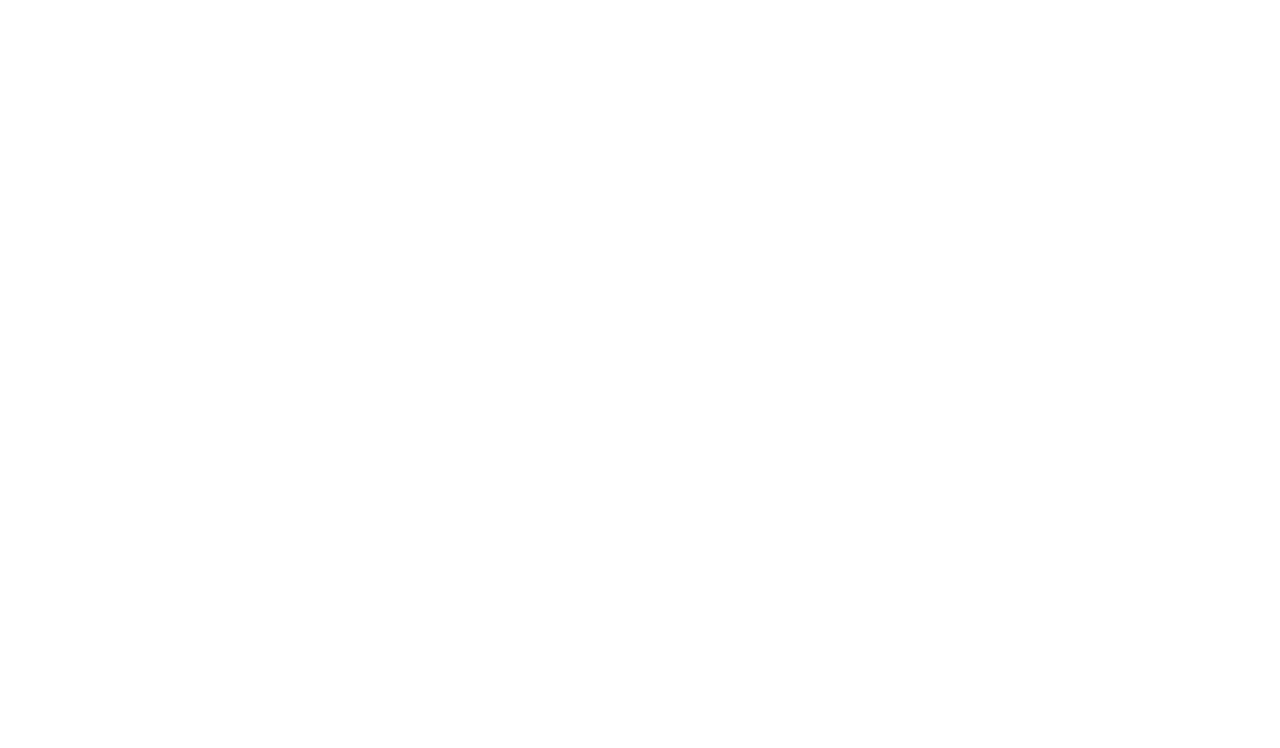
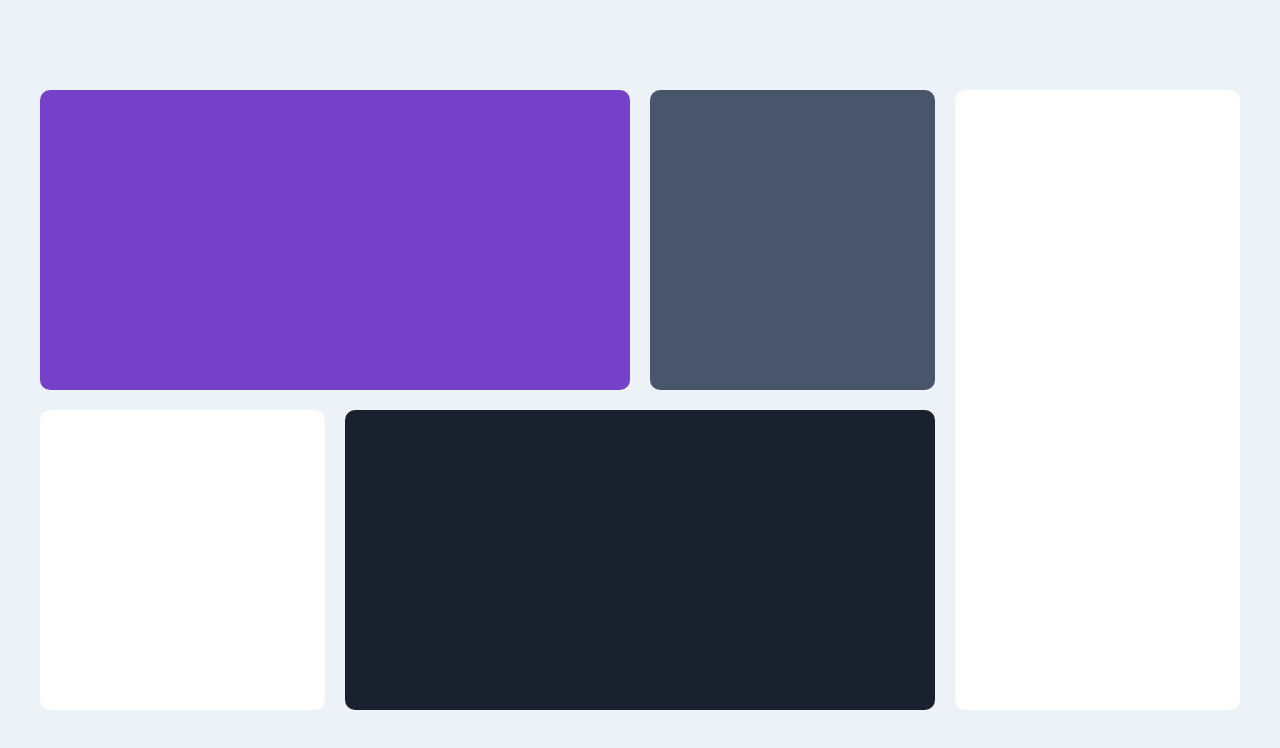
Before and after one commit to Ounaio/Testimonials-grid-section, a plain HTML site: page index.html in a window 1280 px wide. Drawn offline with Linux system fonts and the light colour scheme.

Commit message:
Portable

```diff
--- a/index.html
+++ b/index.html
@@ -5,10 +5,7 @@
   <meta name="viewport" content="width=device-width, initial-scale=1.0"> <!-- displays site properly based on user's device -->
   <link rel="stylesheet" href="style.css">
   <link rel="icon" type="image/png" sizes="32x32" href="./images/favicon-32x32.png">
-
   <title>Frontend Mentor | [Challenge Name Here]</title>
-
-  <!-- Feel free to remove these styles or customise in your own stylesheet 👍 -->
   <style>
     .attribution { font-size: 11px; text-align: center; }
     .attribution a { color: hsl(228, 45%, 44%); }
@@ -16,7 +13,14 @@
 </head>
 <body>
 
+  <div class="base">
+    <div class="contenair1"></div>
+    <div class="contenair2"></div>
+    <div class="contenair3"></div>
+    <div class="contenair4"></div>
+    <div class="contenair5"></div>
 
+  </div>
 </body>
 </html>
 
--- a/style.css
+++ b/style.css
@@ -0,0 +1,119 @@
+@import url('https://fonts.googleapis.com/css2?family=Barlow+Semi+Condensed:ital,wght@0,100;0,200;0,300;0,400;0,500;0,600;0,700;0,800;0,900;1,100;1,200;1,300;1,400;1,500;1,600;1,700;1,800;1,900&display=swap');
+
+:root{
+    --Moderate-violet: hsl(263, 55%, 52%);
+    --Very-dark-grayish-blue: hsl(217, 19%, 35%);
+    --Very-dark-blackish-blue: hsl(219, 29%, 14%);
+    --White: hsl(0, 0%, 100%);
+
+    --Light-gray: hsl(0, 0%, 81%);
+    --Light-grayish-blue: hsl(210, 46%, 95%);
+}
+
+* {
+    margin: 0;
+    padding: 0;
+    box-sizing: border-box;
+}
+
+body {
+    min-height: 100vh;
+    display: flex;
+    justify-content: center;
+    align-items: center;
+    background-color: var(--Light-grayish-blue);
+    padding: 20px;
+    font-family: barlow;
+}
+
+.base {
+    display: grid;
+    grid-template-columns: repeat(4, 1fr);
+    grid-template-rows: repeat(2, 300px);
+    gap: 20px;
+    max-width: 1200px;
+    width: 100%;
+}
+
+.contenair1, .contenair2, .contenair3,
+.contenair4, .contenair5, .contenair6 {
+    border-radius: 10px;
+    padding: 20px;
+    color: white;
+    display: flex;
+    justify-content: center;
+    align-items: center;
+    font-size: 1.5rem;
+    transition: transform 0.3s ease;
+}
+
+/* Disposition spécifique des conteneurs */
+.contenair1 {
+    background-color: var(--Moderate-violet);
+    grid-column: 1 / 3;
+    grid-row: 1 / 2;
+}
+
+.contenair2 {
+    background-color: var(--Very-dark-grayish-blue);
+    grid-column: 3 / 4;
+    grid-row: 1 / 2;
+}
+
+.contenair3 {
+    background-color: var(--White);
+    grid-column: 4 / 5;
+    grid-row: 1 / 3;
+}
+
+.contenair4 {
+    background-color: var(--White);
+    grid-column: 1 / 2;
+    grid-row: 2 / 3;
+}
+
+.contenair5 {
+    background-color: var(--Very-dark-blackish-blue);
+    grid-column: 2 / 4;
+    grid-row: 2 / 3;
+}
+
+.contenair6 {
+    grid-column: 2 / 4;
+    grid-row: 3 / 4;
+}
+
+/* Effets au survol */
+.contenair1:hover,
+.contenair2:hover,
+.contenair3:hover,
+.contenair4:hover,
+.contenair5:hover,
+.contenair6:hover {
+    transform: scale(1.02);
+    cursor: pointer;
+}
+
+/* Responsive design */
+@media (max-width: 768px) {
+    .base {
+        grid-template-columns: 1fr;
+        grid-template-rows: repeat(6, 150px);
+    }
+
+    .contenair1,
+    .contenair2,
+    .contenair3,
+    .contenair4,
+    .contenair5,
+    .contenair6 {
+        grid-column: 1;
+    }
+
+    .contenair1 { grid-row: 1; }
+    .contenair2 { grid-row: 2; }
+    .contenair3 { grid-row: 3; }
+    .contenair4 { grid-row: 4; }
+    .contenair5 { grid-row: 5; }
+    .contenair6 { grid-row: 6; }
+}
```
